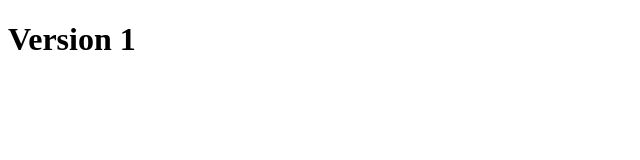
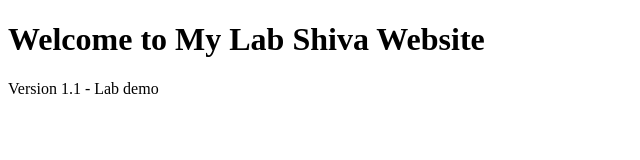
Before and after one commit to Vaishali-kodumoor/LAB-4, a plain HTML site: page site/index.html in a window 1280 px wide. Shown: the whole page, without its empty margins (0-640 px from the left). Drawn offline with Linux system fonts and the light colour scheme.

Commit message:
Update index.html

```diff
--- a/site/index.html
+++ b/site/index.html
@@ -1,9 +1,11 @@
 <!DOCTYPE html>
-<html>
+<html lang="en">
 <head>
-    <title>DevOps Lab</title>
+    <meta charset="UTF-8">
+    <title>Lab Website</title>
 </head>
 <body>
-    <h1>Version 1</h1>
+    <h1>Welcome to My Lab Shiva Website</h1>
+    <p>Version 1.1 - Lab demo</p>
 </body>
 </html>
```
